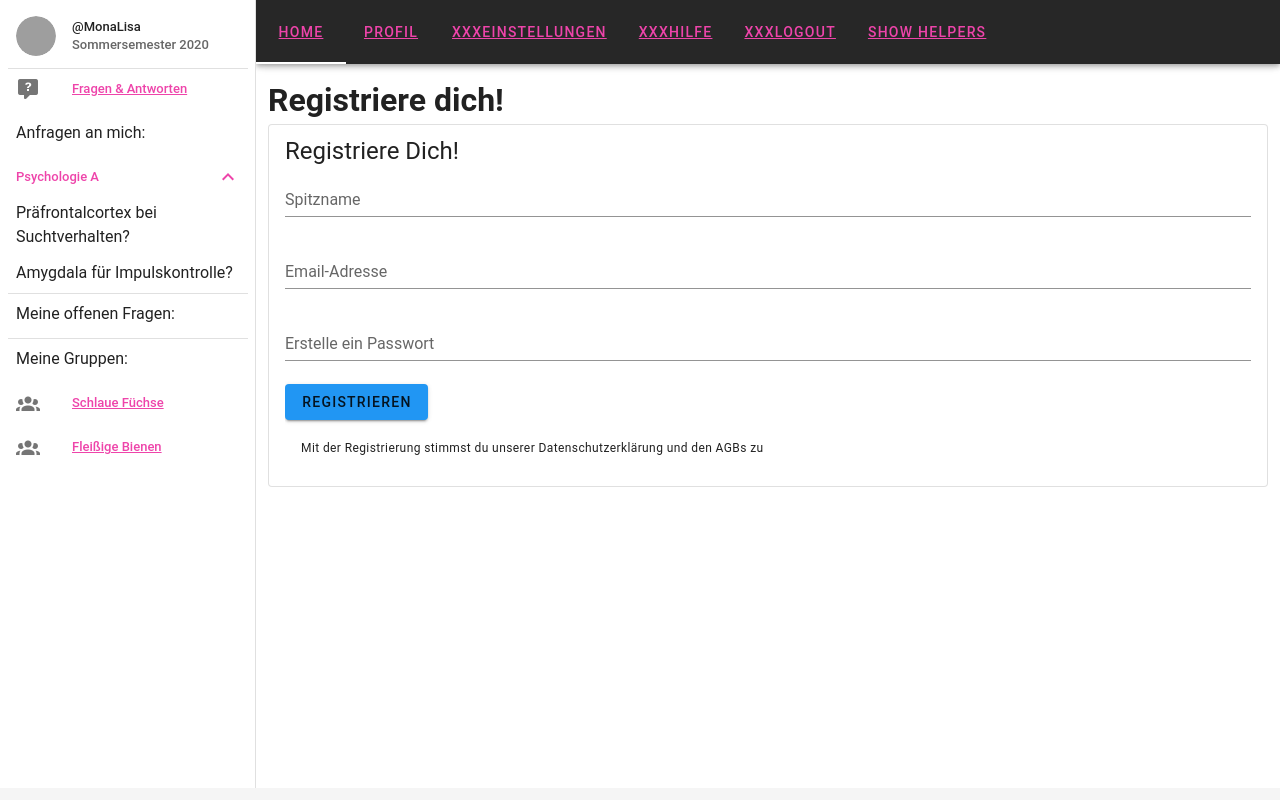
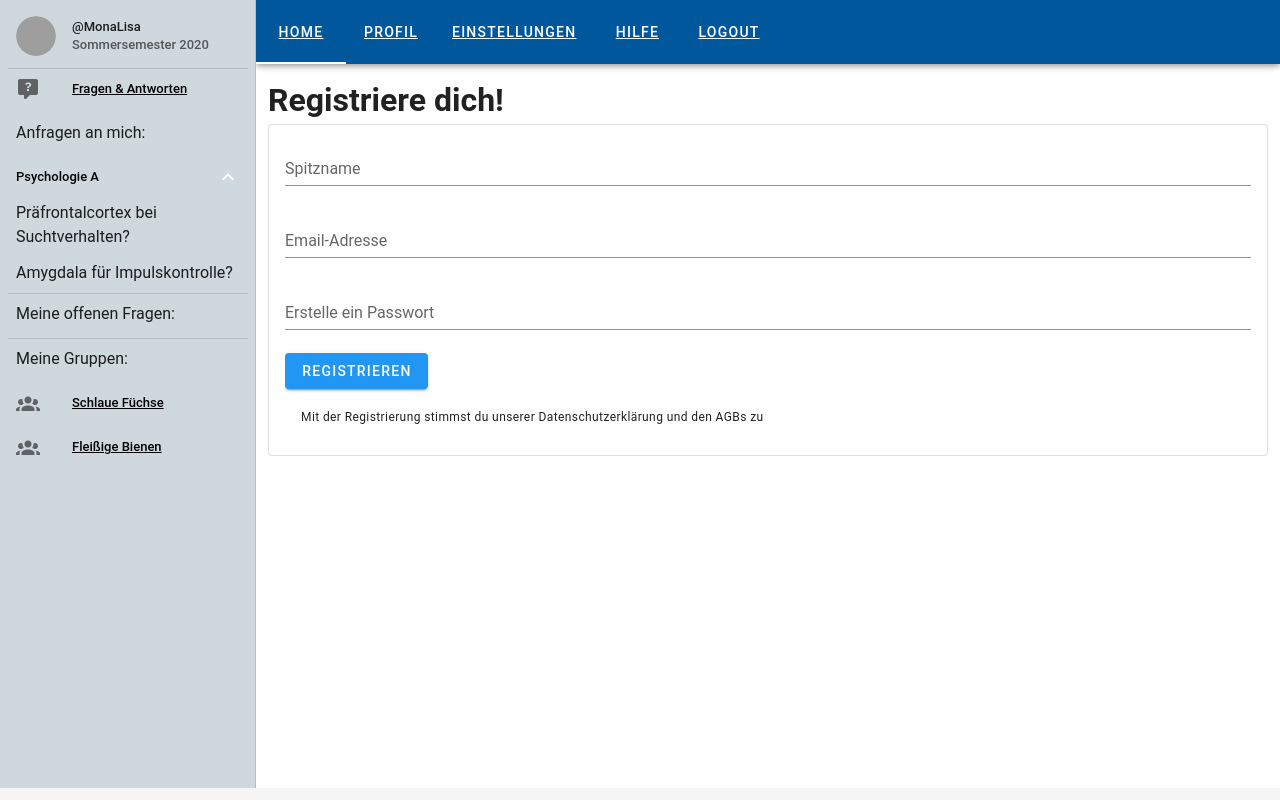
Before and after one commit to AdamSz93/Student-Corona-App, a Vue app: page /#/registration in a window 1280 px wide. Built offline with nearby package versions, Linux system fonts and the light colour scheme; grey boxes are pictures that could not be loaded; a small style sheet from the web is missing.

Commit message:
Style fixes

```diff
--- a/package.json
+++ b/package.json
@@ -9,7 +9,7 @@
   },
   "dependencies": {
     "core-js": "^3.6.4",
-    "moment": "^2.25.3",
+    "moment": "^2.26.0",
     "roboto-fontface": "*",
     "vue": "^2.6.11",
     "vue-router": "^3.1.6",
--- a/src/App.vue
+++ b/src/App.vue
@@ -1,6 +1,6 @@
 <template>
   <v-app>
-    <v-navigation-drawer app permanent>
+    <v-navigation-drawer app permanent color="blue-grey lighten-4">
       <v-list dense nav>
         <v-list-item>
           <v-list-item-avatar>
@@ -20,7 +20,7 @@
           </v-list-item-icon>
           <v-list-item-content>
             <v-list-item-title>
-              <router-link to="/questionmanager">Fragen &amp; Antworten</router-link>
+              <router-link to="/questionmanager" class="black--text">Fragen &amp; Antworten</router-link>
             </v-list-item-title>
           </v-list-item-content>
         </v-list-item>
@@ -31,7 +31,7 @@
 
         <v-list-group value="true">
           <template v-slot:activator>
-            <v-list-item-title>Psychologie A</v-list-item-title>
+            <v-list-item-title class="black--text">Psychologie A</v-list-item-title>
           </template>
 
             <v-list-item>Präfrontalcortex bei Suchtverhalten?</v-list-item>
@@ -57,21 +57,20 @@
 
           <v-list-item-content>
             <v-list-item-title>
-              <router-link v-bind:to="group.route">{{ group.title }}</router-link>
+              <router-link v-bind:to="group.route" class="black--text">{{ group.title }}</router-link>
             </v-list-item-title>
           </v-list-item-content>
         </v-list-item>
       </v-list>
     </v-navigation-drawer>
 
-    <v-app-bar app dark>
+    <v-app-bar app color="light-blue darken-4">
       <v-tabs>
         <v-tab><router-link to="/questionmanager">Home</router-link></v-tab>
         <v-tab><router-link to="/profile">Profil</router-link></v-tab>
-        <v-tab><router-link to="/settings">xxxEinstellungen</router-link></v-tab>
-        <v-tab><router-link to="/Help">xxxHilfe</router-link></v-tab>
-        <v-tab><router-link to="/logout">xxxLogout</router-link></v-tab>
-        <v-tab><router-link to="/showhelpers">Show Helpers</router-link></v-tab>
+        <v-tab><router-link to="/settings">Einstellungen</router-link></v-tab>
+        <v-tab><router-link to="/Help">Hilfe</router-link></v-tab>
+        <v-tab><router-link to="/logout">Logout</router-link></v-tab>
       </v-tabs>
     </v-app-bar>
 
--- a/src/plugins/vuetify.js
+++ b/src/plugins/vuetify.js
@@ -8,8 +8,8 @@ export default new Vuetify({
   theme: {
     themes: {
       light: {
-        primary: '#ee44aa',
-        secondary: '#424242',
+        primary: '#FFFFFF',
+        secondary: '#ffc0cb',
         accent: '#82B1FF',
         error: '#FF5252',
         info: '#2196F3',
--- a/src/views/Registration.vue
+++ b/src/views/Registration.vue
@@ -11,7 +11,7 @@
                     <v-card outlined>
                         <v-list-item three-line>
                             <v-list-item-content>
-                              <v-list-item-title class="headline md-4">Registriere Dich!</v-list-item-title>
+
                               <v-form >
                                     <v-text-field label="Spitzname" v-model="nickname">
                                     </v-text-field >
@@ -25,7 +25,7 @@
                                     </v-text-field >
                                 </v-form>
                                 <router-link to='/Studiengangabfrage'>
-                                <v-btn class="blue" max-width="150" v-on:click=register()> Registrieren </v-btn>
+                                <v-btn class="blue white--text" max-width="150" v-on:click=register() > Registrieren </v-btn>
                                 </router-link>
                                 <v-card-text class="caption">Mit der Registrierung stimmst du unserer Datenschutzerklärung und den AGBs zu</v-card-text>
                             </v-list-item-content>
```
Also changed, not shown: src/views/UniAbfrage.vue (added, +39 -0 lines), 1 other file (tests, documents, lock files or other folders).
